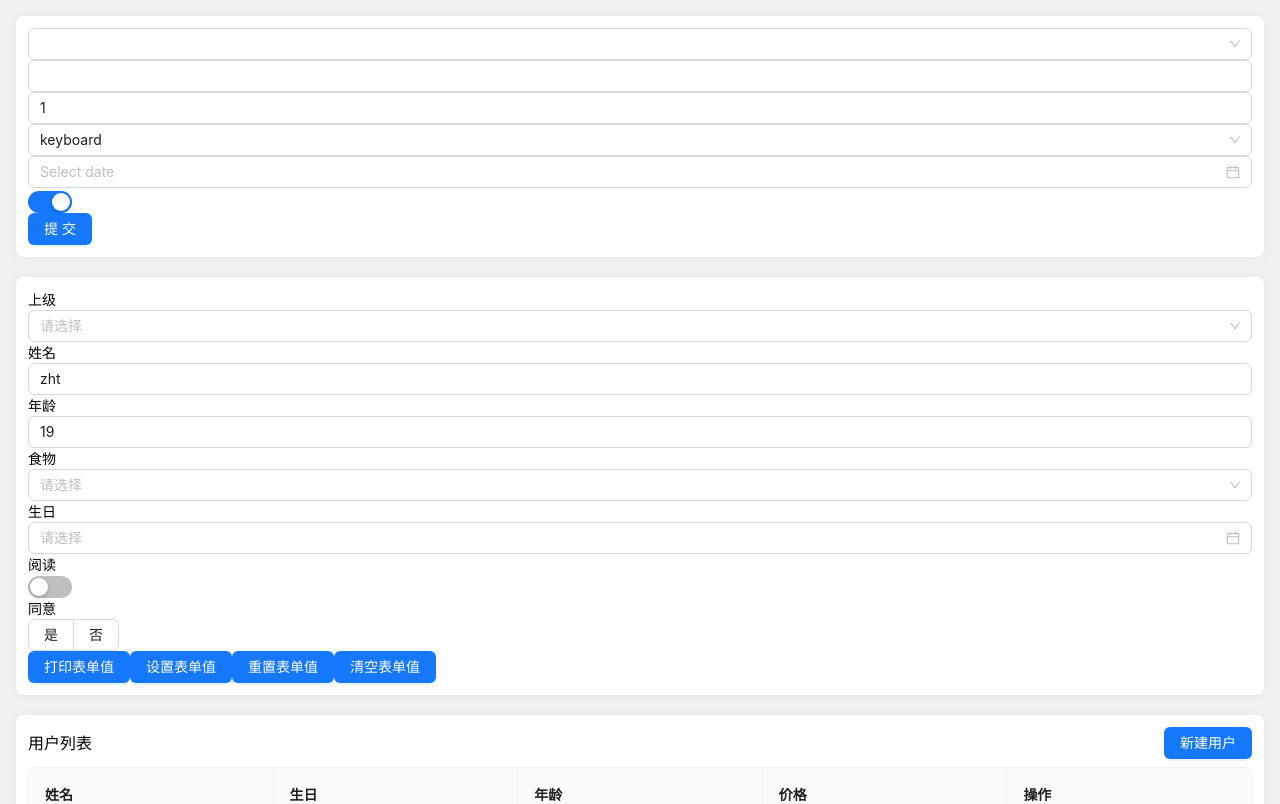
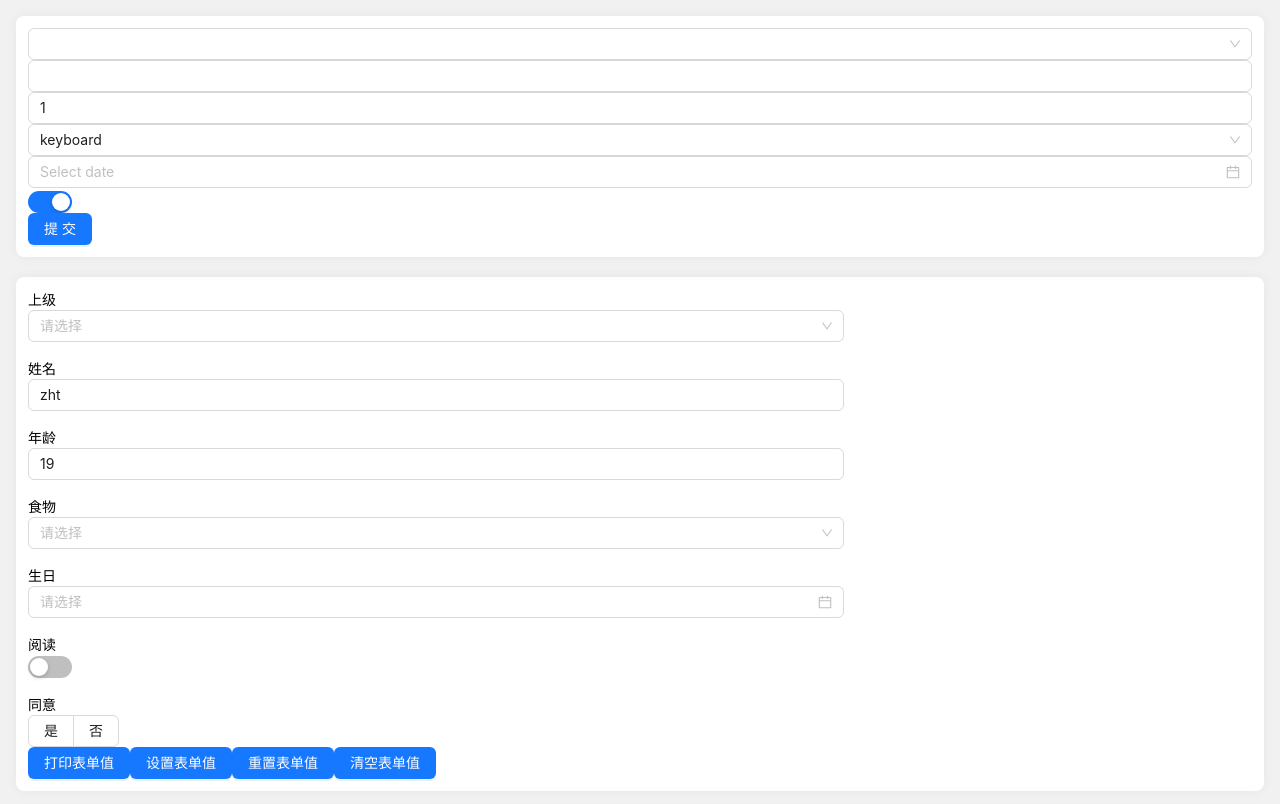
Before and after one commit to ZHTGitHub/nifty-react, a React (Vite) app: page / in a window 1280 px wide. Shown: the top 804 px of the page. Built offline with nearby package versions, Linux system fonts and the light colour scheme; the HTML template or start-up script is replaced by a standard one.

Commit message:
ci: 完善表单组件

```diff
--- a/components/form/Form.tsx
+++ b/components/form/Form.tsx
@@ -4,6 +4,7 @@ import type { Recordable } from './types/form'
 
 import * as React from 'react'
 import { forwardRef, useImperativeHandle, useState } from 'react'
+import { Row } from 'antd'
 import DisabledContext, { DisabledContextProvider } from '../config-provider/DisabledContext'
 import SizeContext from '../config-provider/SizeContext'
 import deepClone from '../_util/deepClone'
@@ -33,6 +34,7 @@ function ZForm(props: ZFormProps, ref: Ref<unknown> | undefined) {
     schemas,
     size,
     wrapperCol,
+    wrapperRow,
 
     onValueChange,
     onValuesChange,
@@ -87,6 +89,7 @@ function ZForm(props: ZFormProps, ref: Ref<unknown> | undefined) {
       }}>
         <DisabledContextProvider disabled={ disabled }>
           <SizeContext.Provider value={ size }>
+            <Row { ...wrapperRow }>
               {
                 schemas?.map((schema: ZFormSchema) => (
                   <ZFormItem
@@ -106,6 +109,7 @@ function ZForm(props: ZFormProps, ref: Ref<unknown> | undefined) {
                   ></ZFormItem>
                 ))
               }
+            </Row>
           </SizeContext.Provider>
         </DisabledContextProvider>
       </FormContext.Provider>
--- a/components/form/types/form.ts
+++ b/components/form/types/form.ts
@@ -1,4 +1,4 @@
-import type { ColProps } from 'antd'
+import type { ColProps, RowProps } from 'antd'
 import type { SizeType } from '../../config-provider/SizeContext'
 import type { FormLabelAlign } from '../interface'
 import type { Rule } from '../FormItem'
@@ -45,6 +45,8 @@ export interface ZFormProps extends React.HTMLAttributes<HTMLFormElement>{
   size?: SizeType;
   // 整个表单通用 wrapperCol 配置
   wrapperCol?: ColProps;
+  // 整个表单通用 wrapperCol 配置
+  wrapperRow?: RowProps;
   // 字段值更新时触发回调事件
   onValueChange?: (key: string, value: any) => void;
   // 字段值更新时触发回调事件
--- a/src/App.tsx
+++ b/src/App.tsx
@@ -191,6 +191,9 @@ function App() {
           autoSetPlaceHolder={ true }
           initialValues={{ name: 'zht', age: 19 }}
           schemas={ schemas }
+          labelCol={{ span: 8 }}
+          wrapperCol={{ span: 16 }}
+          wrapperRow={{ gutter: [0, 16] }}
           onValueChange={ onValueChange }
           onValuesChange={ onValuesChange }
         ></ZForm>
```
Also changed, not shown: 1 other file (tests, documents, lock files or other folders). Lines whose indentation alone changed are shown as unchanged.
